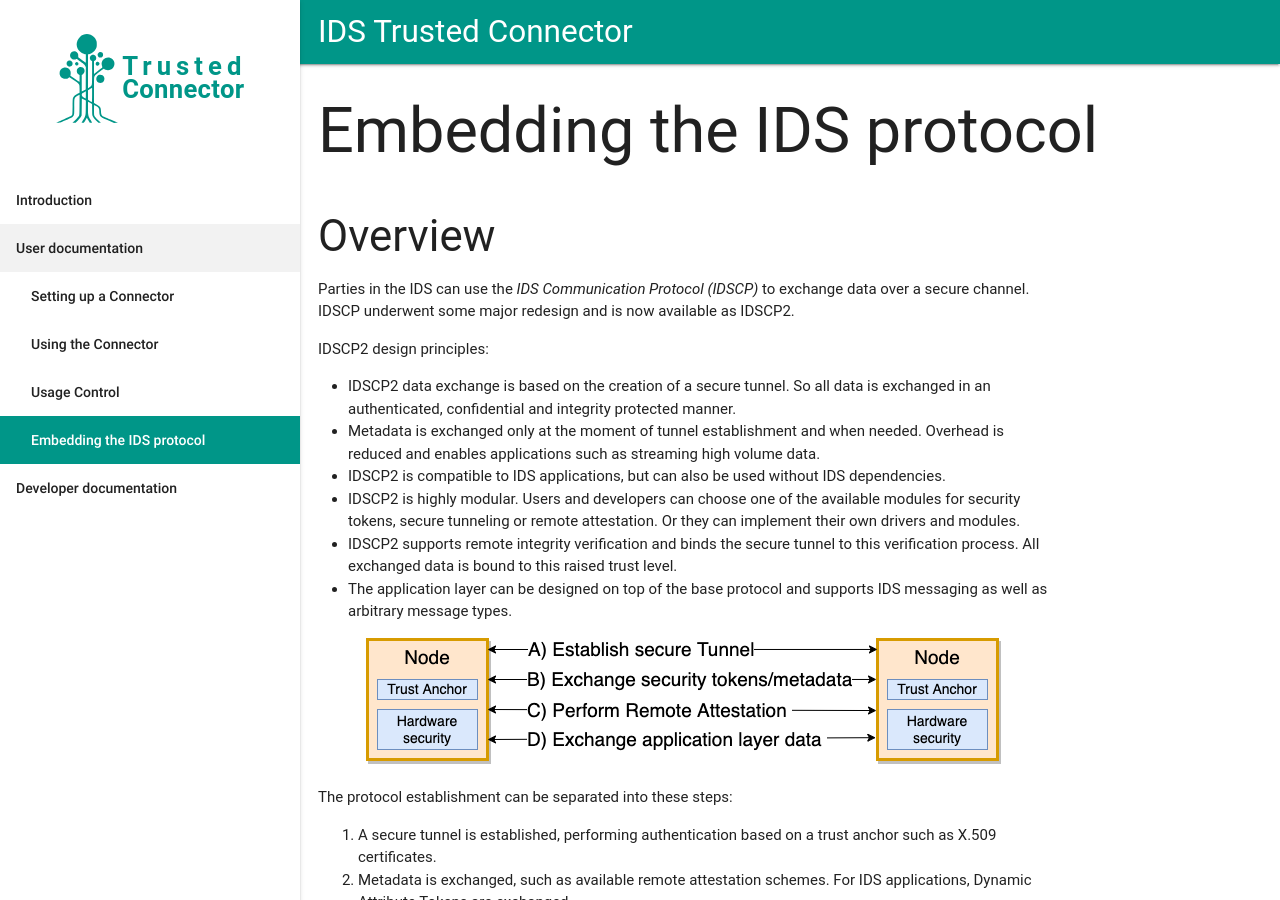
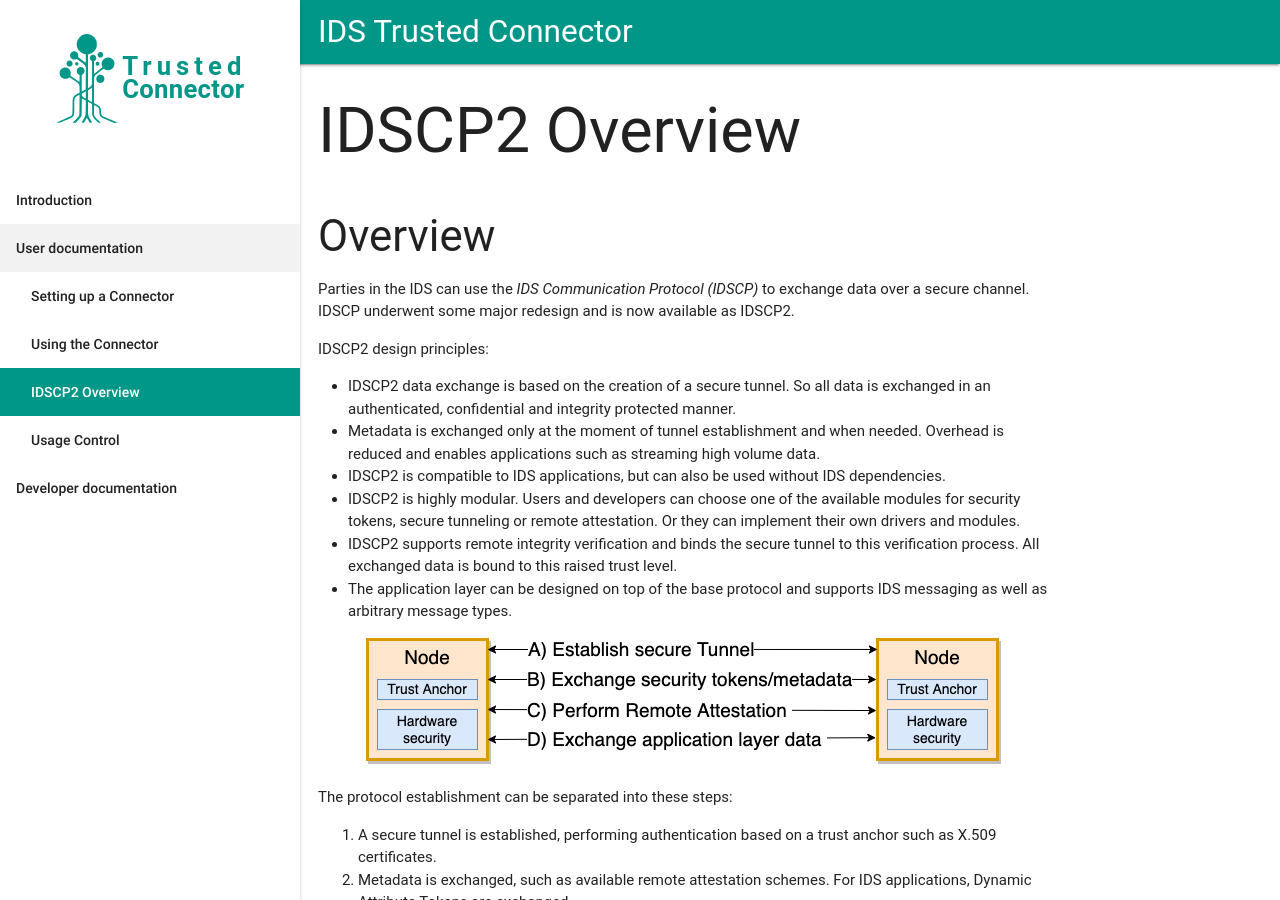
Before and after one commit to industrial-data-space/trusted-connector-documentation, a Jekyll site: the page built from docs/_docs/idscp_overview.md, in a window 1280 px wide and 900 px high. Built offline with Jekyll 4.4.1, drawn with Linux system fonts in a browser that asks for light colours; some web fonts are replaced; some of the changed text lies outside the part shown.

Commit message:
fixing structure

```diff
--- a/docs/_data/docs.yml
+++ b/docs/_data/docs.yml
@@ -6,9 +6,8 @@
   docs:
   - getting_started
   - using_connector
+  - idscp_overview
   - usage_control
-  - idscp-overview
-
 - title: Developer documentation
   docs:
   - swagger
--- a/docs/_docs/idscp-overview.md
+++ b/docs/_docs/idscp_overview.md
@@ -1,7 +1,7 @@
 ---
 layout: doc
-title: Embedding the IDS protocol
-permalink: /docs/idscp-overview/
+title: IDSCP2 Overview
+permalink: /docs/idscp_overview/
 
 ---
 
```
